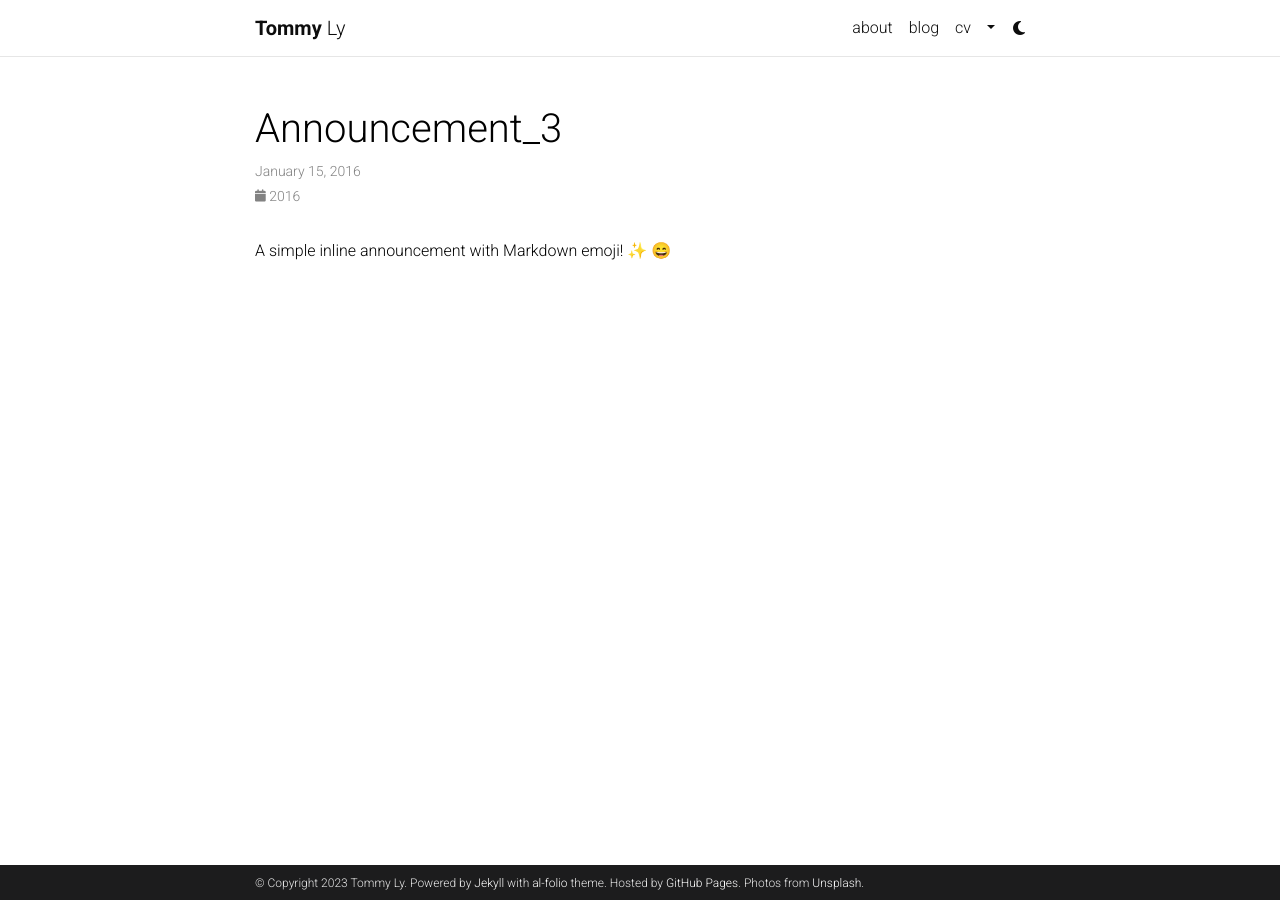
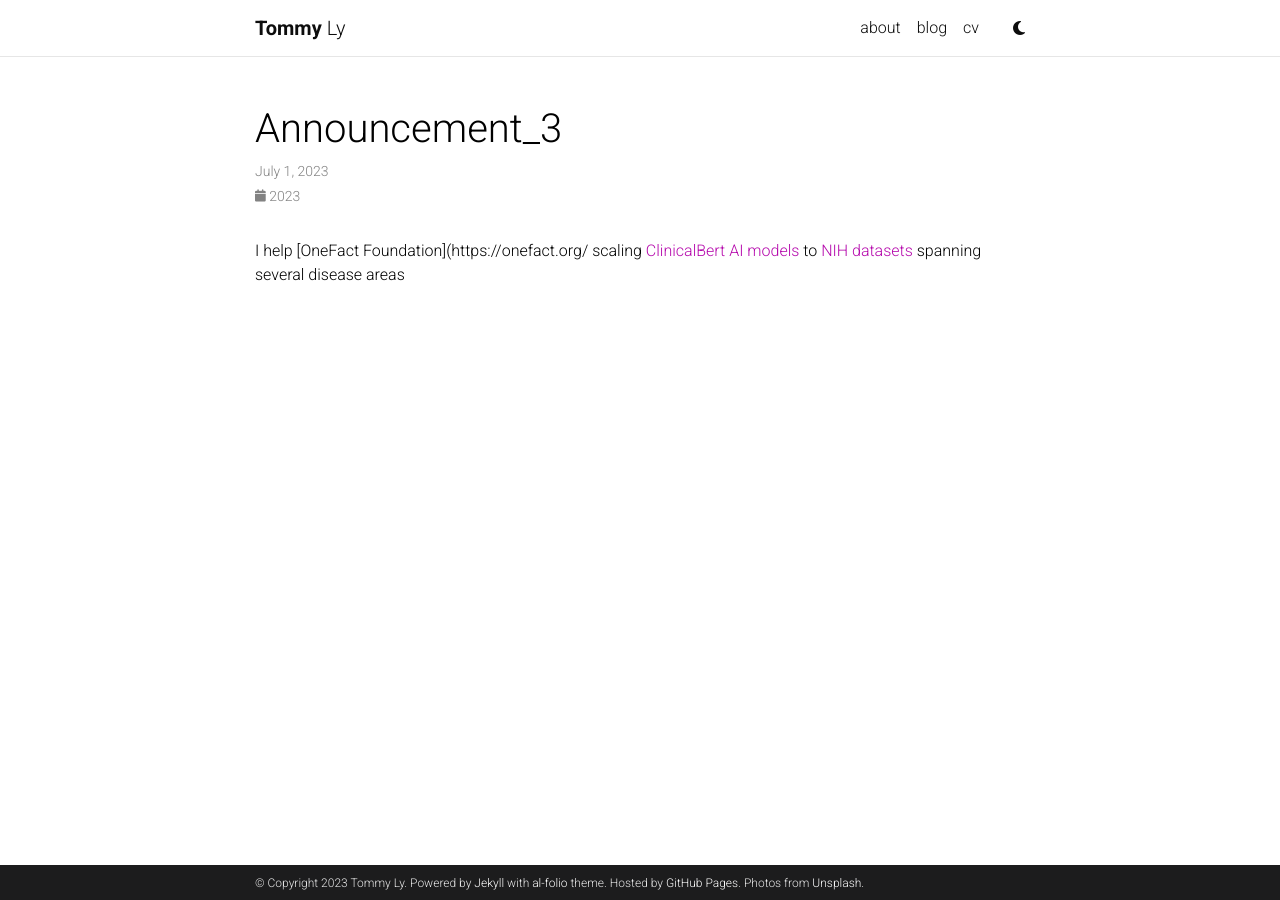
Before and after one commit to tommyly201/tommyly201.github.io, a Jekyll site: the page built from _news/announcement_3.md, in a window 1280 px wide. Built offline with Jekyll 4.4.1, drawn with Linux system fonts in a browser that asks for light colours; emoji names are drawn with the system emoji font; comment, search, counter and statistics services are not loaded; a style sheet for code colours, icons or effects is not loaded.

Commit message:
update announcement

```diff
--- a/_news/announcement_3.md
+++ b/_news/announcement_3.md
@@ -1,8 +1,9 @@
 ---
 layout: post
-date: 2016-01-15 07:59:00-0400
+date: 2023-07-01 07:59:00-0400
 inline: true
 related_posts: false
 ---
 
-A simple inline announcement with Markdown emoji! :sparkles: :smile:
+I help [OneFact Foundation](https://onefact.org/ scaling [ClinicalBert AI models](https://arxiv.org/abs/1904.05342) to [NIH
+datasets](https://www.researchallofus.org) spanning several disease areas
```
Also changed, not shown: _news/announcement_2.md (+2 -2 lines), _pages/dropdown.md (+1 -1 lines).
